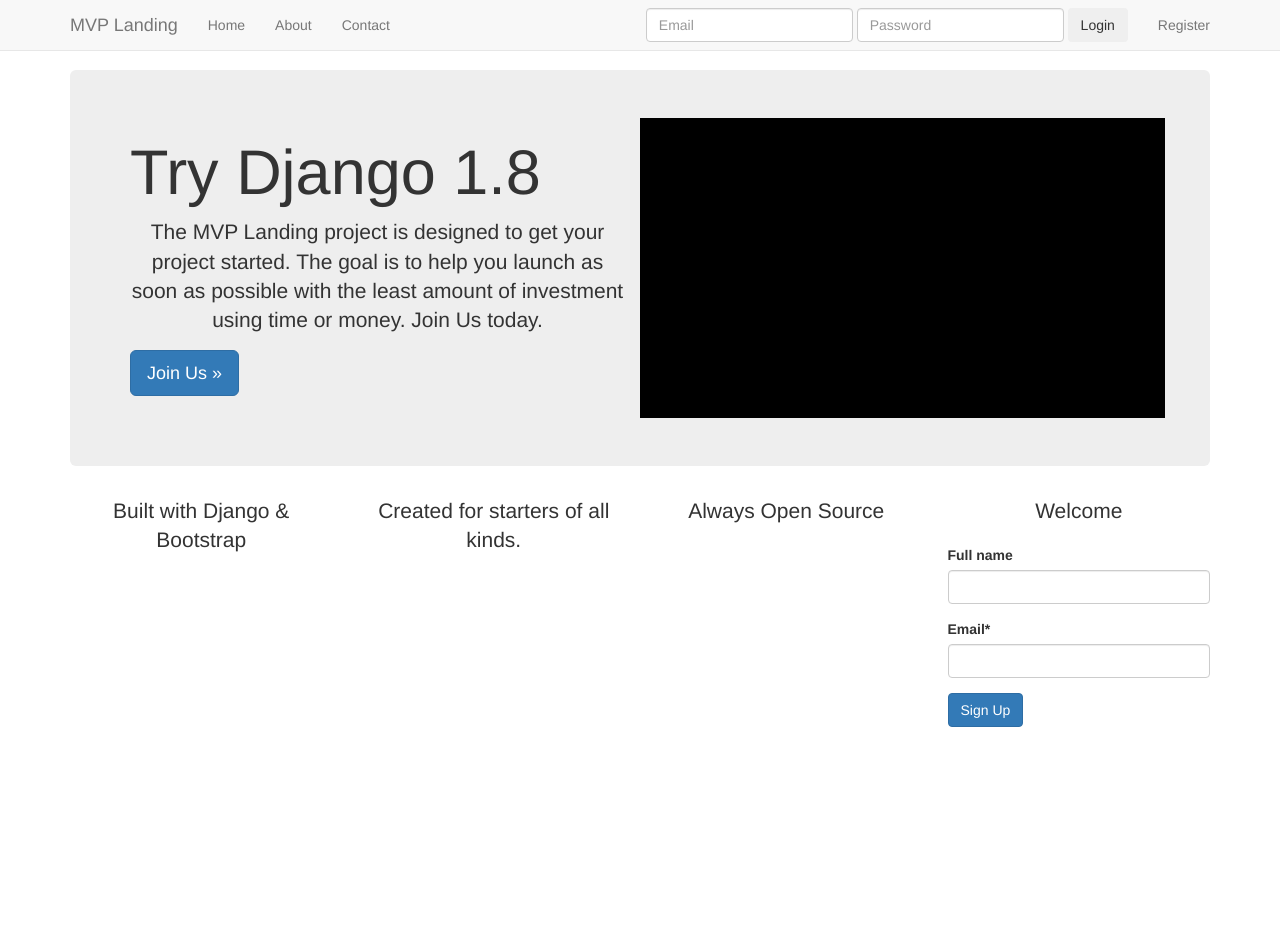
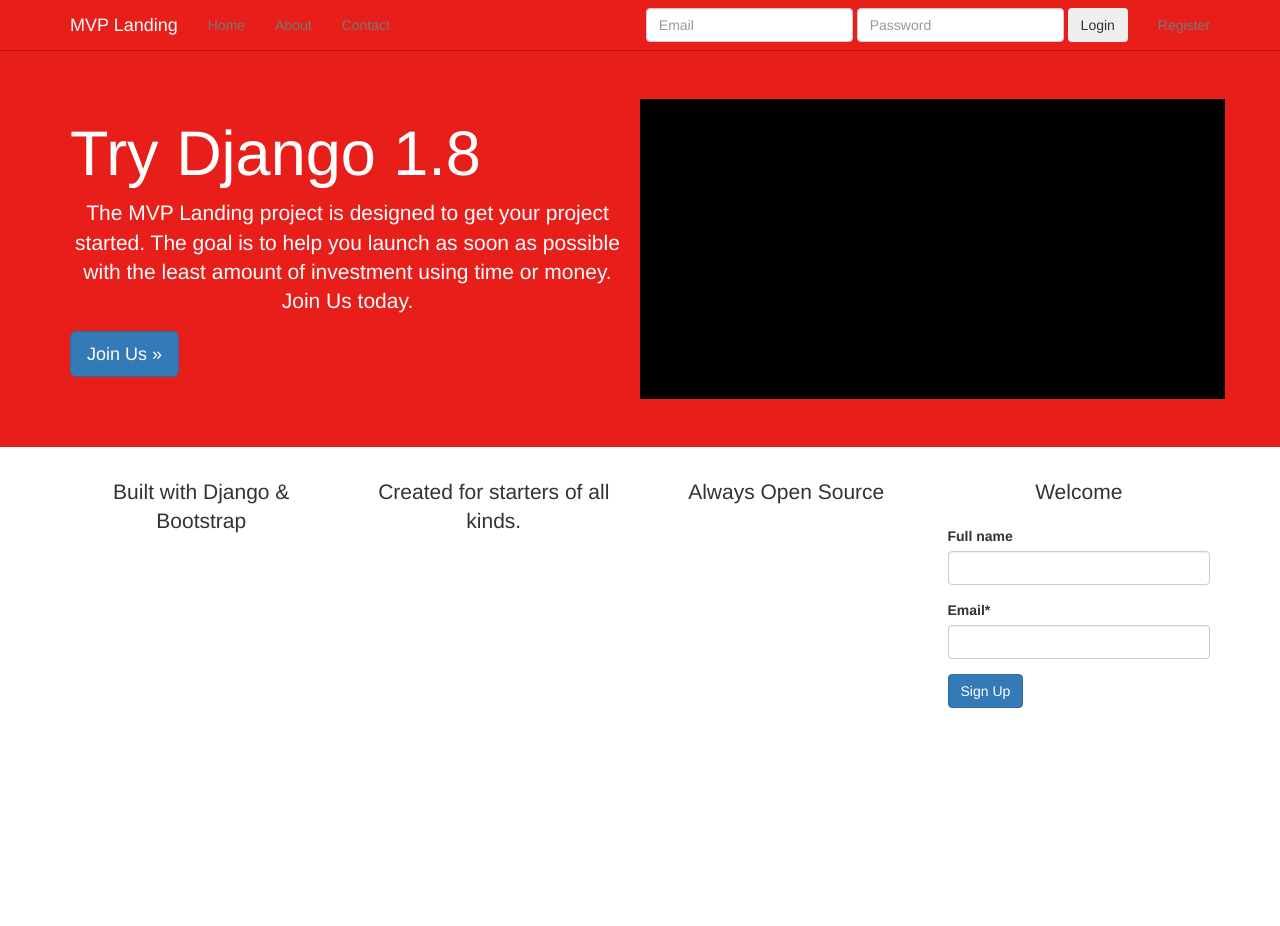
Before and after one commit to N0tY0rUzer/trydjango18, a Django app: page / in a window 1280 px wide. Shown: the top 926 px of the page. Run offline with Django 3.2, Linux system fonts and the light colour scheme; some libraries are stand-ins or nearby versions.

Commit message:
Update navbar styling in navbar-top-static

```diff
--- a/src/static_in_pro/our_static/css/navbar-static-top.css
+++ b/src/static_in_pro/our_static/css/navbar-static-top.css
@@ -3,5 +3,31 @@
 }
 
 .navbar-static-top {
-  margin-bottom: 19px;
+  background-color: #E81E1A !important;
+  border-color: #C50909 !important;
+  margin-bottom: 0px;
 }
+
+.navbar-default .navbar-brand {
+    color: #FFF;
+}
+
+.navbar-default .navbar-brand:hover {
+    color: #777;
+}
+
+.navbar-default .navbar-nav>li>a:hover {
+    color: #999;
+}
+.navbar-default .navbar-toggle {
+    background-color: #E81E1A !important;
+    border-color: #E81E1A !important;
+}
+.navbar-default .navbar-toggle:hover {
+    background-color: #999 !important;
+    border-color: #E81E1A !important;
+}
+
+.navbar-default .navbar-collapse, .navbar-default .navbar-form {
+    border-color: #C50909 !important;
+}
--- a/src/templates/base.html
+++ b/src/templates/base.html
@@ -19,6 +19,11 @@
     <!-- Included files are included right at rendering time -->
     {% include 'head_css.html' %}
 
+    {% block style %}
+
+
+    {% endblock %}
+
 
   </head>
 
@@ -26,22 +31,25 @@
 
 
   <body>
-  {% include 'navbar.html' %}
+    {% include 'navbar.html' %}
 
     <!-- Wrap Bootstrap in class='container' . This will also provide some padding around edges of elements -->
     <!-- container-fluid will remove the padding; allowing elements to touch sides of screen -->
+
+    {% block jumbotron %}
+
+
+    {% endblock %}
+
     <div class="container">
 
       <!-- Blocks mark inheritance area. This 'block' tag will display the jumbotron info from home.html's jumbotron block tag -->
-      {% block jumbotron %}
 
 
-      {% endblock %}
 
+    {% block content %}
 
-      {% block content %}
-
-      {% endblock %}
+    {% endblock %}
 
 
     </div> <!-- /container -->
--- a/src/templates/home.html
+++ b/src/templates/home.html
@@ -7,10 +7,22 @@
 <!-- Block level context variable "super" pulls head_title content from parent document and inserts   -->
 {% block head_title %} Welcome | {{ block.super}} {% endblock %}
 
+{% block style %}
+<style>
+.navbar-static-top{
+	margin-bottom: 0px #E81E1A !important;
+}
+.jumbotron {
+	background-color: #E81E1A;
+	color: #fff;
+}
+</style>
+{% endblock %}
 
 
 {% block jumbotron %}
 <div class="jumbotron">
+<div class="container">
 <div class="row">
 	<!-- The minimum amount the size of screen can be while still being column of 6 -->
 	<div class="col-sm-6">
@@ -25,7 +37,7 @@
 
 	</div>
 
-
+</div>
 </div>
 </div>
 {% endblock %}
--- a/src/trydjango18/settings.py
+++ b/src/trydjango18/settings.py
@@ -121,7 +121,6 @@
 '''This is where "collectstatic" will send all the static files; also where static files are served'''
 STATIC_ROOT = os.path.join(os.path.dirname(BASE_DIR), "static_in_env", "static_root")
 
-
 '''Place all static files locally here.'''
 STATICFILES_DIRS = (
     os.path.join(BASE_DIR, "static_in_pro", "our_static"),
```
Also changed, not shown: src/db.sqlite3, 1 other file.
